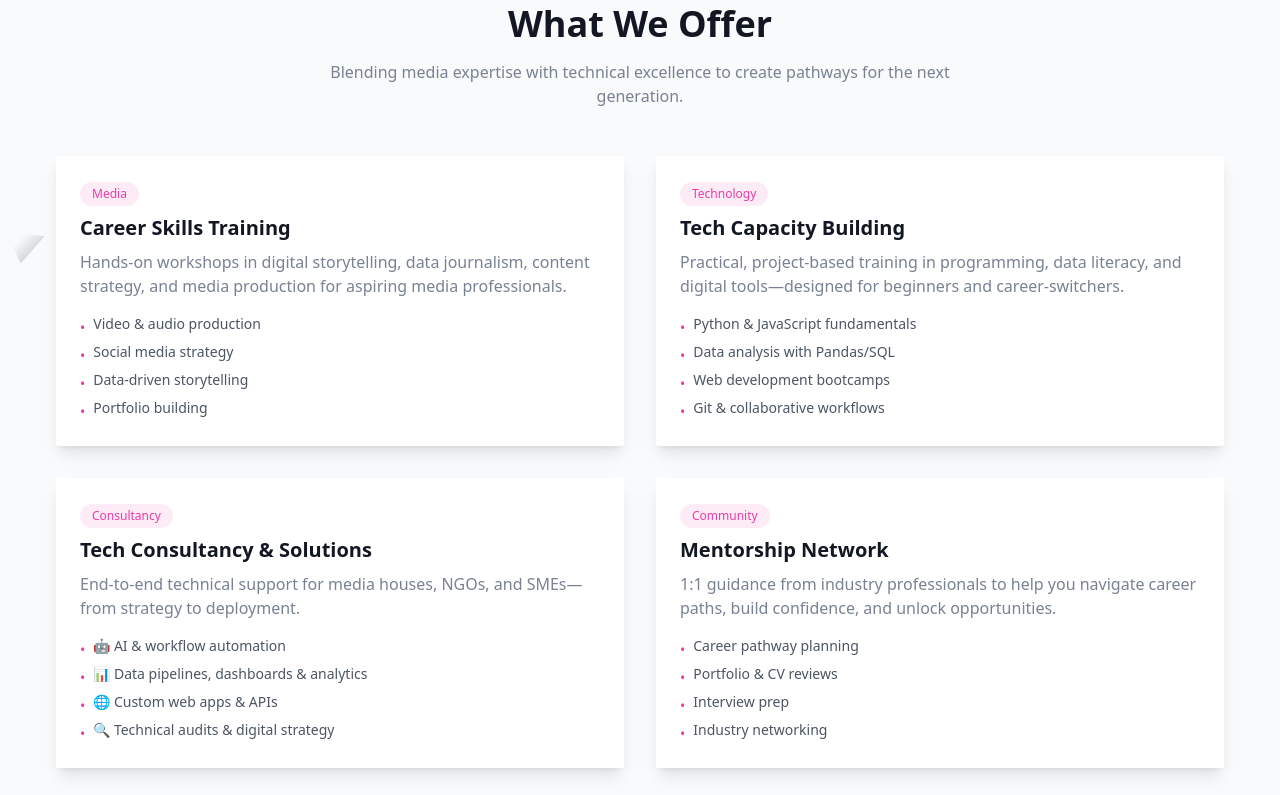
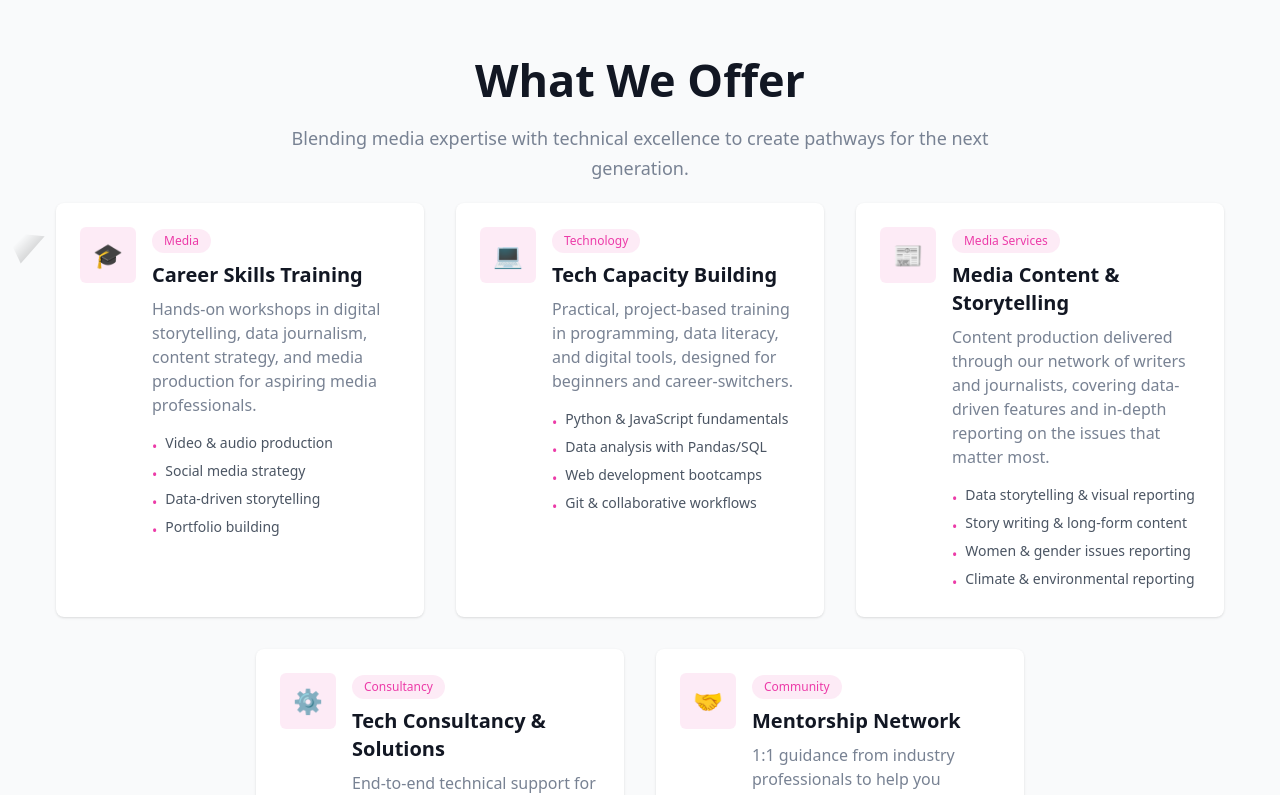
Before and after one commit to KhadijaMahanga/solid, a Next.js app: page /services in a window 1280 px wide. Shown: the part 440-1235 px from the top of the page. Built offline with nearby package versions, Linux system fonts and the light colour scheme; no server answers.

Commit message:
portfolio, our servicces

```diff
--- a/app/portfolio/[slug]/page.tsx
+++ b/app/portfolio/[slug]/page.tsx
@@ -38,6 +38,11 @@ export default async function ProjectPage({ params }: { params: Promise<{ slug:
         {project.status === 'coming-soon' && (
           <span className="text-xs px-2 py-1 rounded-full bg-yellow-100 text-yellow-800 font-medium">
             Coming Soon
+          </span>
+        )}
+        {project.featured && (
+          <span className="text-xs px-2 py-1 rounded-full bg-primary/10 text-primary font-medium">
+            Featured
           </span>
         )}
       </div>
--- a/app/portfolio/page.tsx
+++ b/app/portfolio/page.tsx
@@ -39,11 +39,16 @@ export default function PortfolioPage() {
               <div className="p-6">
                 <div className="flex items-center justify-between gap-2">
                   {project.client && (
-                    <span className="text-sm text-primary font-medium">{project.client}</span>
+                    <span className="text-sm text-black font-medium">{project.client}</span>
                   )}
                   {project.status === 'coming-soon' && (
                     <span className="text-xs px-2 py-1 rounded-full bg-yellow-100 text-yellow-800 font-medium">
                       Coming Soon
+                    </span>
+                  )}
+                  {project.featured && (
+                    <span className="text-xs px-2 py-1 rounded-full bg-primary/10 text-primary font-medium">
+                      Featured
                     </span>
                   )}
                 </div>
--- a/components/Service/index.tsx
+++ b/components/Service/index.tsx
@@ -1,76 +1,84 @@
-// components/Services.jsx
-const Services = () => {
+import Link from "next/link";
+import SectionTitle from "@/components/SectionTitle";
+
 const services = [
   {
     title: "Career Skills Training",
-      description: "Hands-on workshops in digital storytelling, data journalism, content strategy, and media production for aspiring media professionals.",
+    description:
+      "Hands-on workshops in digital storytelling, data journalism, content strategy, and media production for aspiring media professionals.",
     icon: "🎓",
     category: "Media",
-      bullets: ["Video & audio production", "Social media strategy", "Data-driven storytelling", "Portfolio building"]
+    bullets: ["Video & audio production", "Social media strategy", "Data-driven storytelling", "Portfolio building"],
   },
   {
     title: "Tech Capacity Building",
-      description: "Practical, project-based training in programming, data literacy, and digital tools—designed for beginners and career-switchers.",
+    description:
+      "Practical, project-based training in programming, data literacy, and digital tools, designed for beginners and career-switchers.",
     icon: "💻",
     category: "Technology",
-      bullets: ["Python & JavaScript fundamentals", "Data analysis with Pandas/SQL", "Web development bootcamps", "Git & collaborative workflows"]
+    bullets: ["Python & JavaScript fundamentals", "Data analysis with Pandas/SQL", "Web development bootcamps", "Git & collaborative workflows"],
+  },
+  {
+    title: "Media Content & Storytelling",
+    description:
+      "Content production delivered through our network of writers and journalists, covering data-driven features and in-depth reporting on the issues that matter most.",
+    icon: "📰",
+    category: "Media Services",
+    bullets: ["Data storytelling & visual reporting", "Story writing & long-form content", "Women & gender issues reporting", "Climate & environmental reporting"],
   },
   {
     title: "Tech Consultancy & Solutions",
-      description: "End-to-end technical support for media houses, NGOs, and SMEs—from strategy to deployment.",
+    description:
+      "End-to-end technical support for media houses, NGOs, and SMEs, from strategy to deployment.",
     icon: "⚙️",
     category: "Consultancy",
-      bullets: [
-        "🤖 AI & workflow automation",
-        "📊 Data pipelines, dashboards & analytics",
-        "🌐 Custom web apps & APIs",
-        "🔍 Technical audits & digital strategy"
-      ]
+    bullets: ["AI & workflow automation", "Data pipelines, dashboards & analytics", "Custom web apps & APIs", "Technical audits & digital strategy"],
   },
   {
     title: "Mentorship Network",
-      description: "1:1 guidance from industry professionals to help you navigate career paths, build confidence, and unlock opportunities.",
+    description:
+      "1:1 guidance from industry professionals to help you navigate career paths, build confidence, and unlock opportunities.",
     icon: "🤝",
     category: "Community",
-      bullets: ["Career pathway planning", "Portfolio & CV reviews", "Interview prep", "Industry networking"]
-    }
+    bullets: ["Career pathway planning", "Portfolio & CV reviews", "Interview prep", "Industry networking"],
+  },
 ];
 
+const Service = () => {
   return (
-    <section id="services" className="bg-gray-50 py-16 dark:bg-gray-800">
+    <section id="services" className="bg-gray-50 py-16 dark:bg-gray-900 md:py-20 lg:py-28">
       <div className="container">
-        <div className="text-center mb-12">
-          <h2 className="text-3xl font-bold text-black dark:text-white md:text-4xl">
-            What We Offer
-          </h2>
-          <p className="mt-4 text-body-color dark:text-body-color-dark max-w-2xl mx-auto">
-            Blending media expertise with technical excellence to create pathways for the next generation.
-          </p>
-        </div>
+        <SectionTitle
+          title="What We Offer"
+          paragraph="Blending media expertise with technical excellence to create pathways for the next generation."
+          center
+        />
 
-        <div className="grid grid-cols-1 md:grid-cols-2 gap-8">
+        <div className="flex flex-wrap justify-center gap-8 mt-4">
           {services.map((service, index) => (
             <div
               key={index}
-              className="rounded-sm bg-white p-6 shadow-lg dark:bg-gray-700 hover:shadow-xl transition-shadow"
+              className="group w-full rounded-lg bg-white p-6 shadow transition hover:shadow-lg dark:bg-gray-800 md:w-[calc(50%-1rem)] lg:w-[calc(33.333%-1.334rem)]"
             >
               <div className="flex items-start gap-4">
-                {/* <span className="text-3xl">{service.icon}</span> */}
+                <div className="flex h-14 w-14 flex-shrink-0 items-center justify-center rounded-md bg-primary/10 text-2xl">
+                  {service.icon}
+                </div>
                 <div className="flex-1">
-                  <span className="inline-block px-3 py-1 text-xs font-medium bg-primary/10 text-primary rounded-full mb-2">
+                  <span className="inline-block rounded-full bg-primary/10 px-3 py-1 text-xs font-medium text-primary mb-2">
                     {service.category}
                   </span>
-                  <h3 className="text-xl font-semibold text-black dark:text-white mb-2">
+                  <h3 className="mb-2 text-xl font-semibold text-black transition group-hover:text-primary dark:text-white">
                     {service.title}
                   </h3>
-                  <p className="text-body-color dark:text-body-color-dark mb-4">
+                  <p className="mb-4 text-body-color dark:text-body-color-dark">
                     {service.description}
                   </p>
                   {service.bullets && (
                     <ul className="space-y-1">
                       {service.bullets.map((bullet, i) => (
-                        <li key={i} className="text-sm text-gray-600 dark:text-gray-300 flex items-start gap-2">
-                          <span className="text-primary mt-1">•</span>
+                        <li key={i} className="flex items-start gap-2 text-sm text-gray-600 dark:text-gray-300">
+                          <span className="mt-1 text-primary">•</span>
                           {bullet}
                         </li>
                       ))}
@@ -81,9 +89,18 @@ const Services = () => {
             </div>
           ))}
         </div>
+
+        <div className="mt-12 text-center">
+          <Link
+            href="/services"
+            className="inline-block rounded-sm bg-primary px-8 py-3 text-base font-medium text-white transition duration-300 hover:bg-opacity-90"
+          >
+            See All Services
+          </Link>
+        </div>
       </div>
     </section>
   );
 };
 
-export default Services;
+export default Service;
--- a/lib/portfolio.ts
+++ b/lib/portfolio.ts
@@ -4,6 +4,12 @@ import matter from 'gray-matter';
 import type { PortfolioProject } from '@/types/portfolio';
 
 const portfolioDir = path.join(process.cwd(), 'content/portfolio');
+
+function sortTier(project: Omit<PortfolioProject, 'content'>): number {
+  if (project.featured) return 0;
+  if (project.status === 'coming-soon') return 2;
+  return 1;
+}
 
 export function getAllProjects(): Omit<PortfolioProject, 'content'>[] {
   const files = fs.readdirSync(portfolioDir);
@@ -15,7 +21,11 @@ export function getAllProjects(): Omit<PortfolioProject, 'content'>[] {
       const { data } = matter(fs.readFileSync(fullPath, 'utf8'));
       return { slug, ...data } as Omit<PortfolioProject, 'content'>;
     })
-    .sort((a, b) => new Date(b.date).getTime() - new Date(a.date).getTime());
+    .sort((a, b) => {
+      const tierDiff = sortTier(a) - sortTier(b);
+      if (tierDiff !== 0) return tierDiff;
+      return new Date(b.date).getTime() - new Date(a.date).getTime();
+    });
 }
 
 export function getProjectBySlug(slug: string): PortfolioProject {
--- a/types/portfolio.ts
+++ b/types/portfolio.ts
@@ -9,5 +9,6 @@ export type PortfolioProject = {
   results?: string[];
   link?: string;
   status?: 'coming-soon';
+  featured?: boolean;
   content: string;
 };
```
Also changed, not shown: content/portfolio/local-media-news-platforms.mdx (added, +34 -0 lines), content/portfolio/mwaliko.mdx (+17 -11 lines). Lines whose indentation alone changed are shown as unchanged.
